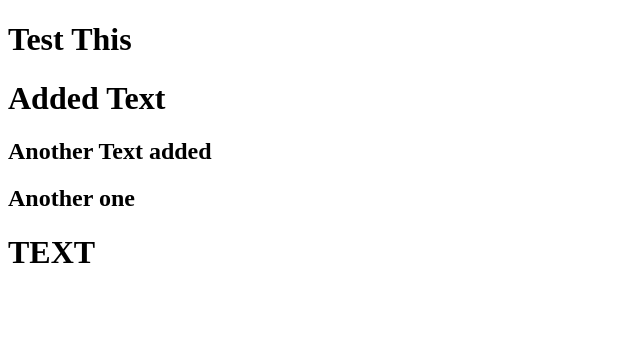
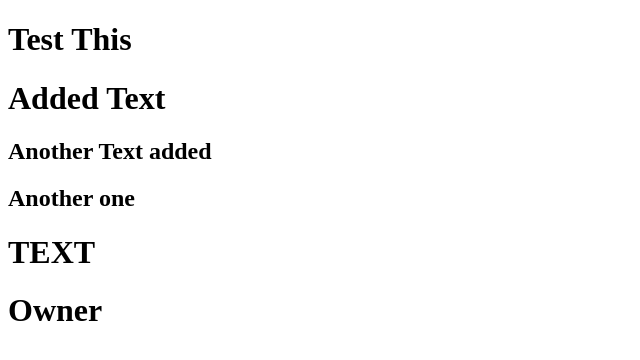
Before and after one commit to panzerweb/Test-Collab, a plain HTML site: page index.html in a window 1280 px wide. Shown: the whole page, without its empty margins (0-640 px from the left). Drawn offline with Linux system fonts and the light colour scheme.

Commit message:
Update index.html

```diff
--- a/index.html
+++ b/index.html
@@ -11,5 +11,6 @@
     <h2>Another Text added</h2>
     <h2>Another one</h2>
     <h1>TEXT</h1>
+    <h1>Owner</h1>
 </body>
 </html>
```
